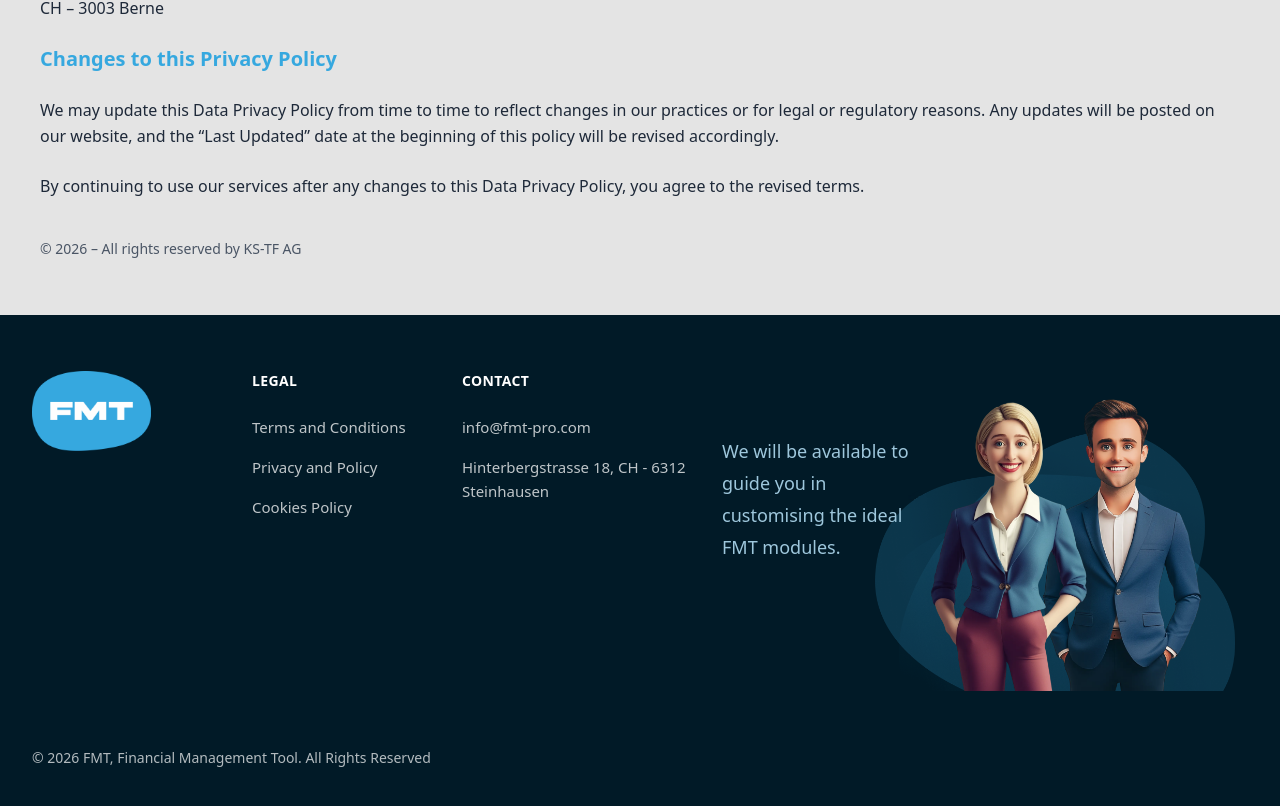
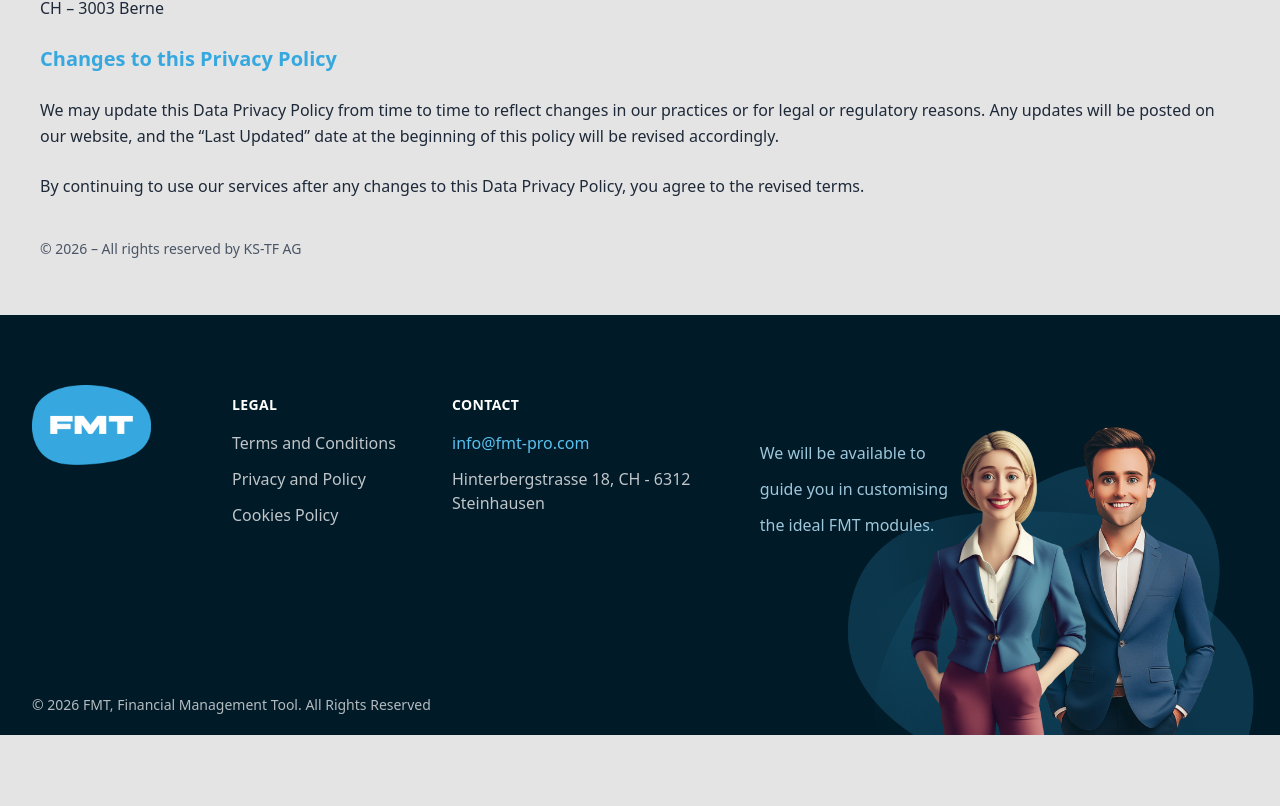
Before and after one commit to HanaAnadolli/fmt, a React (Vite) app: page /legal-privacy in a window 1280 px wide. Shown: the part 4533-5339 px from the top of the page. After the commit the page ends 5268 px from the top, so only its background shows below. Built offline with nearby package versions, Linux system fonts and the light colour scheme; a web font is replaced by a local one.

Commit message:
fix footer

```diff
--- a/src/components/Footer.jsx
+++ b/src/components/Footer.jsx
@@ -6,26 +6,21 @@
 
 const Footer = () => {
   return (
-    <footer className="bg-[#011A27] text-white overflow-hidden">
-      <div className="relative mx-auto max-w-7xl px-4 sm:px-6 lg:px-8">
-        <div className="flex flex-col gap-12 py-14 md:flex-row md:justify-between md:gap-10">
-
-          {/* LEFT SIDE */}
-          <div className="flex flex-col gap-10 md:flex-row md:gap-10">
+    <footer className="relative overflow-hidden bg-[#011A27] text-white">
+      <div className="relative mx-auto max-w-7xl px-6 lg:px-8">
+        <div className="md:hidden pt-10 pb-12">
           {/* Logo */}
-            <div className="min-w-[180px]">
           <img
             src={logo}
             alt="FMT"
-                className="h-20 w-auto object-contain"
+            className="h-12 w-auto object-contain"
             draggable="false"
           />
-            </div>
-
-            {/* Legal */}
-            <div className="min-w-[170px]">
-              <h4 className="text-sm font-semibold tracking-wide">LEGAL</h4>
-              <div className="mt-6 space-y-4 text-[15px] leading-6 text-white/75">
+          <div className="mt-10">
+            <h4 className="text-xs font-semibold tracking-wide text-white/90">
+              LEGAL
+            </h4>
+            <div className="mt-4 space-y-2 text-[12px] leading-5 text-white/60">
               <Link to="/terms" className="block hover:text-white transition">
                 Terms and Conditions
               </Link>
@@ -38,46 +33,119 @@
             </div>
           </div>
 
-            {/* Contact */}
-            <div className="min-w-[260px]">
-              <h4 className="text-sm font-semibold tracking-wide">CONTACT</h4>
-              <div className="mt-6 space-y-4 text-[15px] leading-6 text-white/75">
+          <div className="mt-8">
+            <h4 className="text-xs font-semibold tracking-wide text-white/90">
+              CONTACT
+            </h4>
+            <div className="mt-4 space-y-2 text-[12px] leading-5 text-white/60">
               <a
                 href="mailto:info@fmt-pro.com"
-                  className="block hover:text-white transition"
+                className="block text-[#59C1F0] hover:text-white transition"
               >
                 info@fmt-pro.com
               </a>
               <div>Hinterbergstrasse 18, CH - 6312 Steinhausen</div>
             </div>
           </div>
+
+          <div className="mt-10 text-[11px] leading-5 text-white/55">
+            © 2026 FMT, Financial Management Tool. All Rights Reserved
           </div>
 
-          {/* RIGHT SIDE */}
-          <div className="relative md:w-[560px] flex flex-col items-center md:items-end">
+          <p className="mt-10 max-w-[260px] text-[12px] italic leading-5 text-[#9EC7DC]">
+            We will be available to
+            <br />
+            guide you in customising
+            <br />
+            the ideal FMT modules.
+          </p>
 
-            {/* ✅ On mobile: text gets its own space (NOT absolute) */}
-            {/* ✅ On md+: text overlaps image (absolute) */}
-            <div className="static mt-8 max-w-[420px] text-center md:mt-0 md:max-w-[200px] md:text-left md:absolute md:-left-10 md:top-16">
-              <p className="text-[18px] leading-8 text-[#9EC7DC]">
-                We will be available to guide you in customising the ideal FMT
-                modules.
-              </p>
-            </div>
+          <div className="relative mt-6 h-[230px] w-full">
+            <div className="absolute bottom-0 left-1/2 h-[190px] w-[260px] -translate-x-1/2 rounded-full bg-[#0A3B52]/45" />
+            <div className="absolute bottom-[-10px] left-1/2 h-[160px] w-[240px] -translate-x-1/2 rounded-full bg-[#0A3B52]/35" />
 
-            {/* Image */}
             <img
               src={footerPeople}
               alt="FMT team"
-              className="mt-6 h-[240px] w-auto object-contain select-none md:mt-0 md:h-[320px]"
               draggable="false"
+              className="absolute bottom-[-10px] left-1/2 z-10 h-[220px] w-auto -translate-x-1/2 object-contain"
             />
           </div>
         </div>
 
+        <div className="hidden md:block">
+          <div className="relative h-[420px] md:pr-[520px] lg:pr-[600px]">
+            <div className="absolute left-0 top-[70px]">
+              <img
+                src={logo}
+                alt="FMT"
+                className="h-20 w-auto object-contain"
+                draggable="false"
+              />
+            </div>
+            <div className="absolute left-[200px] top-[80px]">
+              <h4 className="text-sm font-semibold tracking-wide">LEGAL</h4>
+              <div className="mt-4 space-y-3 text-[16px] leading-6 text-white/75">
+                <Link to="/terms" className="block hover:text-white transition">
+                  Terms and Conditions
+                </Link>
+                <Link
+                  to="/privacy"
+                  className="block hover:text-white transition"
+                >
+                  Privacy and Policy
+                </Link>
+                <Link
+                  to="/cookies"
+                  className="block hover:text-white transition"
+                >
+                  Cookies Policy
+                </Link>
+              </div>
+            </div>
+
+            {/* CONTACT */}
+            <div className="absolute left-[420px] top-[80px]">
+              <h4 className="text-sm font-semibold tracking-wide">CONTACT</h4>
+              <div className="mt-4 space-y-3 text-[16px] leading-6 text-white/75">
+                <a
+                  href="mailto:info@fmt-pro.com"
+                  className="block text-[#59C1F0] hover:text-white transition"
+                >
+                  info@fmt-pro.com
+                </a>
+                <div>
+                  Hinterbergstrasse 18, CH - 6312
+                  <br />
+                  Steinhausen
+                </div>
+              </div>
+            </div>
+            <div className="absolute top-[120px] right-[520px] lg:right-[300px] z-30 max-w-[340px] text-left">
+              <p className="text-[16px] leading-9 text-[#9EC7DC]">
+                We will be available to
+                <br />
+                guide you in customising
+                <br />
+                the ideal FMT modules.
+              </p>
+            </div>
+
+            {/* People pinned to the REAL footer right (outside the reserved area) */}
+            <div className="pointer-events-none absolute bottom-[-20px] right-[-20px] z-10">
+              <img
+                src={footerPeople}
+                alt="FMT team"
+                draggable="false"
+                className="h-[360px] w-auto object-contain"
+              />
+            </div>
+
             {/* Copyright */}
-        <div className="pb-10 text-[14px] text-white/70">
+            <div className="absolute bottom-[20px] left-0 text-[14px] text-white/70">
               © 2026 FMT, Financial Management Tool. All Rights Reserved
+            </div>
+          </div>
         </div>
       </div>
     </footer>
```
Lines whose indentation alone changed are shown as unchanged.
